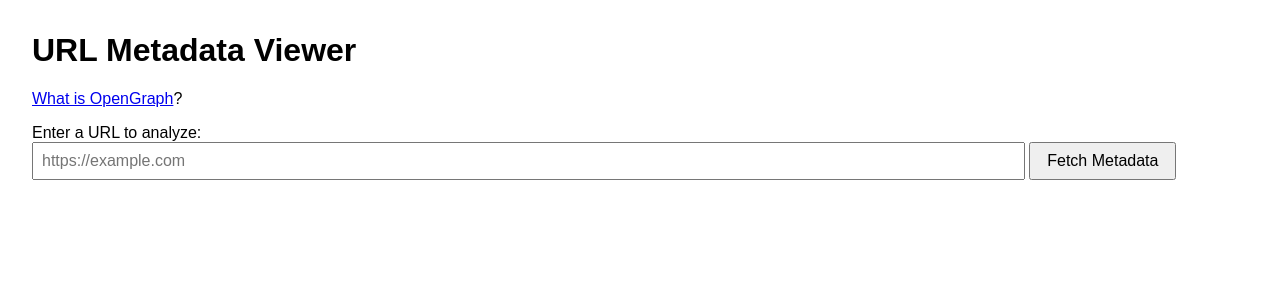
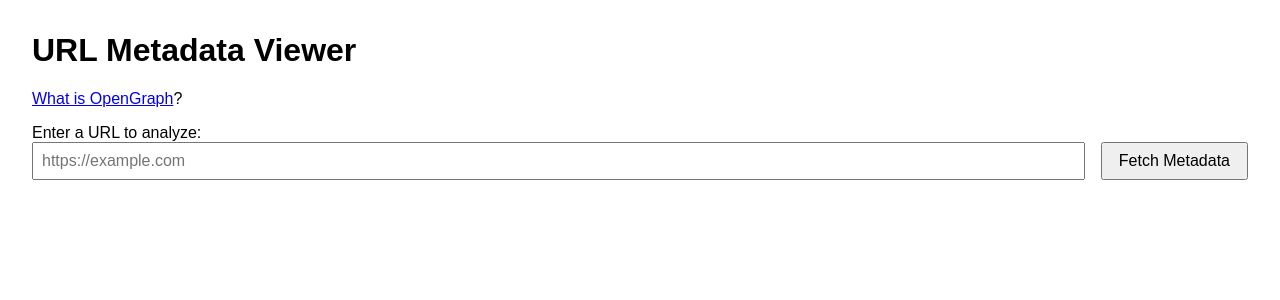
Before and after one commit to sean1138/php-open-graph-viewer, a PHP site: page / in a window 1280 px wide. Shown: the top 300 px of the page. Run offline with PHP 8.4, Linux system fonts and the light colour scheme.

Commit message:
massage the style a bit

```diff
--- a/index.php
+++ b/index.php
@@ -10,14 +10,21 @@
 			margin: 2rem;
 		}
 		form {
+			display: flex;
+			flex-wrap: wrap;
 			margin-bottom: 1rem;
 		}
+		[for="url"]{
+			width: 100%;
+		}
 		input[type="url"] {
-			width: 80%;
+/*			width: 80%;*/
+			flex-grow: 1;
 			padding: 0.5rem;
 			font-size: 1rem;
 		}
 		button {
+			margin-left: 1rem;
 			padding: 0.5rem 1rem;
 			font-size: 1rem;
 			cursor: pointer;
@@ -162,7 +169,7 @@
 				if ($ogVideo || $twitterPlayer) {
 					echo '<div class="media-preview">';
 					echo '<details>';
-					echo '<summary>Image/Video</summary>';
+					echo '<summary>Image/Video Embed</summary>';
 					echo '<h2>Media Preview</h2>';
 					if ($ogImage) {
 						echo '<p><strong>Image:</strong></p>';
```
